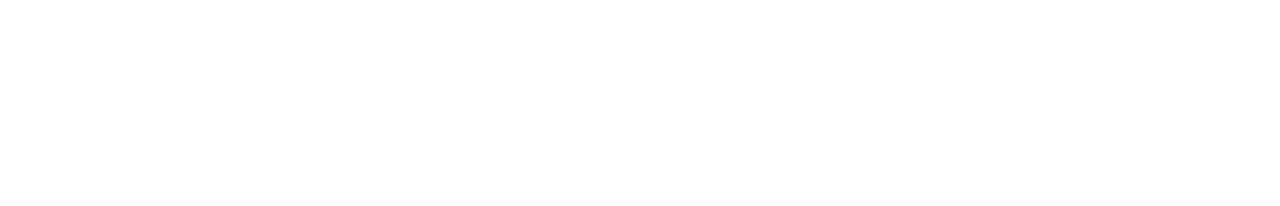
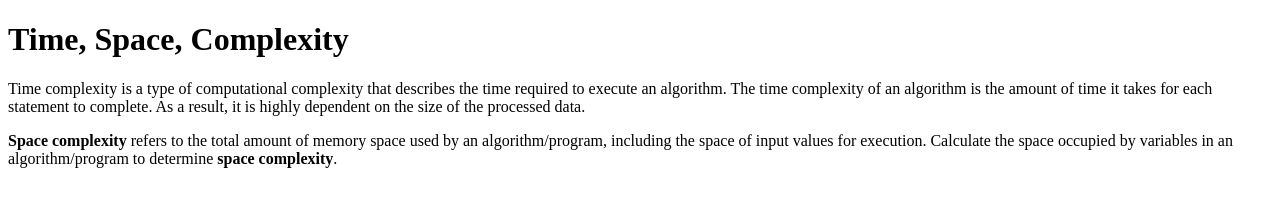
Before and after one commit to acciojob/time-and-space-complexity-pavanawachar, a website: page main.html in a window 1280 px wide. Drawn offline with Linux system fonts and the light colour scheme.

Commit message:
created a submission

```diff
--- a/main.html
+++ b/main.html
@@ -7,6 +7,32 @@
 </head>
 
 <body>
+<h1>Time, Space, Complexity</h1>
+	<p>Time complexity is a type of computational complexity that describes the time required to execute an algorithm. The time complexity of an algorithm is the amount of time it takes for each statement to complete. As a result, it is highly dependent on the size of the processed data.</p>
+	<p><b>Space complexity</b> refers to the total amount of memory space used by an algorithm/program, including the space of input values for execution. Calculate the space occupied by variables in an algorithm/program to determine <b>space complexity</b>.</p>
+
+
+
+
+
+
+
+
+
+
+
+
+
+
+
+
+
+
+
+
+
+
+
 	<!-- the entire body must be written by student -->
     <script type="text/javascript" src="./script.js">
 </script>
```
